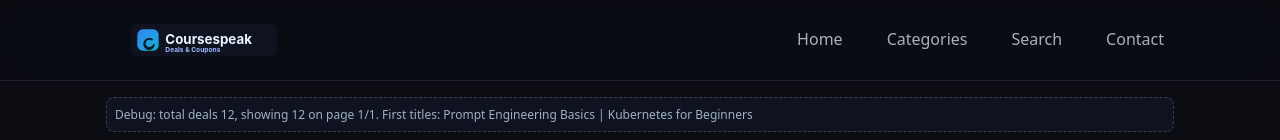
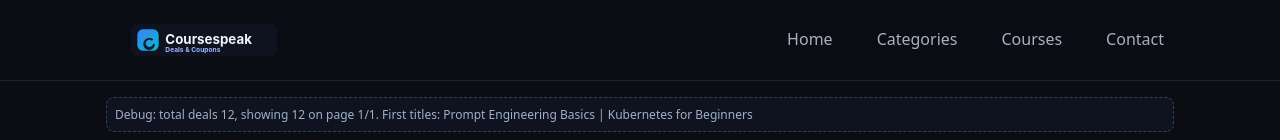
Before and after one commit to Coutons/courseswyn, a Next.js app: page / in a window 1280 px wide. Shown: the top 140 px of the page. Built offline with nearby package versions, Linux system fonts and the light colour scheme; no server answers.

Commit message:
Update layout.tsx

```diff
--- a/app/layout.tsx
+++ b/app/layout.tsx
@@ -134,7 +134,7 @@ export default function RootLayout({ children }: { children: React.ReactNode })
             }}>
               <a href="/" className="nav-link">Home</a>
               <a href="/categories" className="nav-link">Categories</a>
-              <a href="/search" className="nav-link">Search</a>
+              <a href="/search" className="nav-link">Courses</a>
               <a href="/contact" className="nav-link">Contact</a>
             </nav>
           </div>
```
